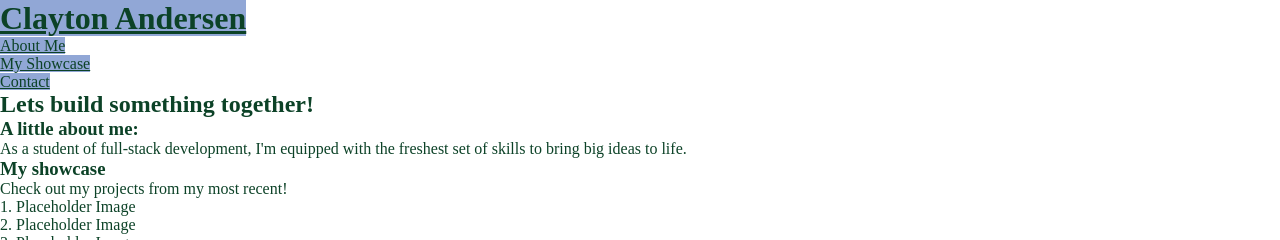
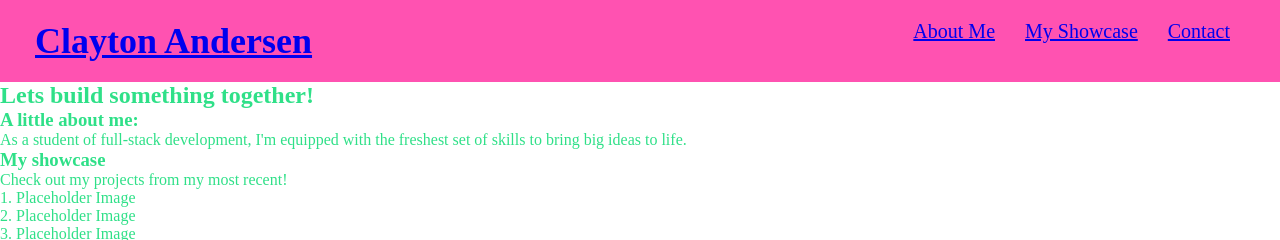
Before and after one commit to Clayton-Andersen/Clayton-Andersen, a plain HTML site: page index.html in a window 1280 px wide. Shown: the top 240 px of the page. Drawn offline with Linux system fonts and the light colour scheme.

Commit message:
more styling to header including background and font color

```diff
--- a/assets/css/style.css
+++ b/assets/css/style.css
@@ -6,16 +6,41 @@
 }
 
 :root {
-    --primary-color: #e726c7;
-    --secondary-color: #0c4227;
-    --tertiary-color: #91a7d6;
+    --primary-color: #0f94b6;
+    --secondary-color: #2fe088;
+    --tertiary-color: #ff52b1;
 }
 
 body {
     color: var(--secondary-color);
 }
 
-header a {
-    color: (var(--primary-color));
+header {
+    color: var(--primary-color);
     background-color: var(--tertiary-color);
+    padding: 20px 35px;
+    display: flex;
+    justify-content: space-between;
+    flex-wrap: wrap;
+    position: -webkit-sticky;
+    position: sticky;
+    top: 0;
 }
+
+header h1 {
+    font-size: 36px;
+    font-weight: bold;
+}
+
+header nav ul {
+    display: flex;
+    flex-wrap: wrap;
+    justify-content: space-between;
+    align-items: center;
+    list-style: none;
+  }
+
+  header nav ul li a {
+      font-size: 20px;
+      padding: 10px 15px;
+  }
```
